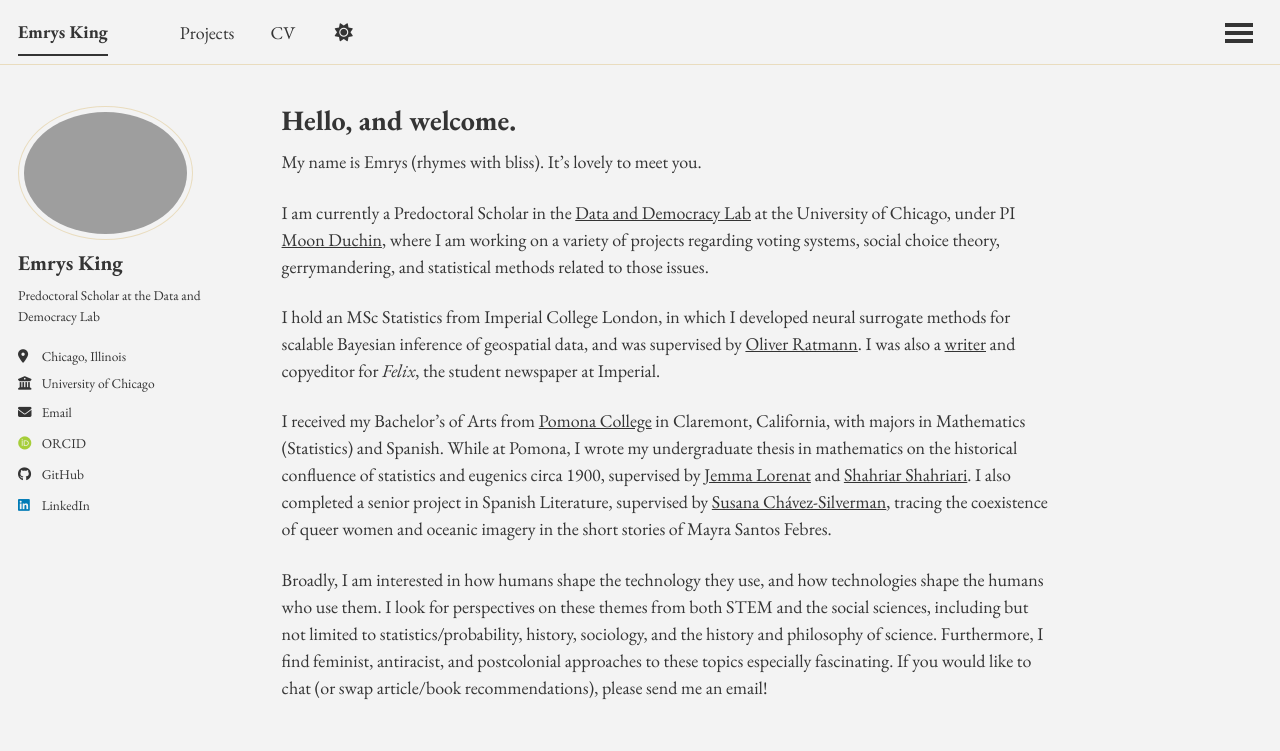
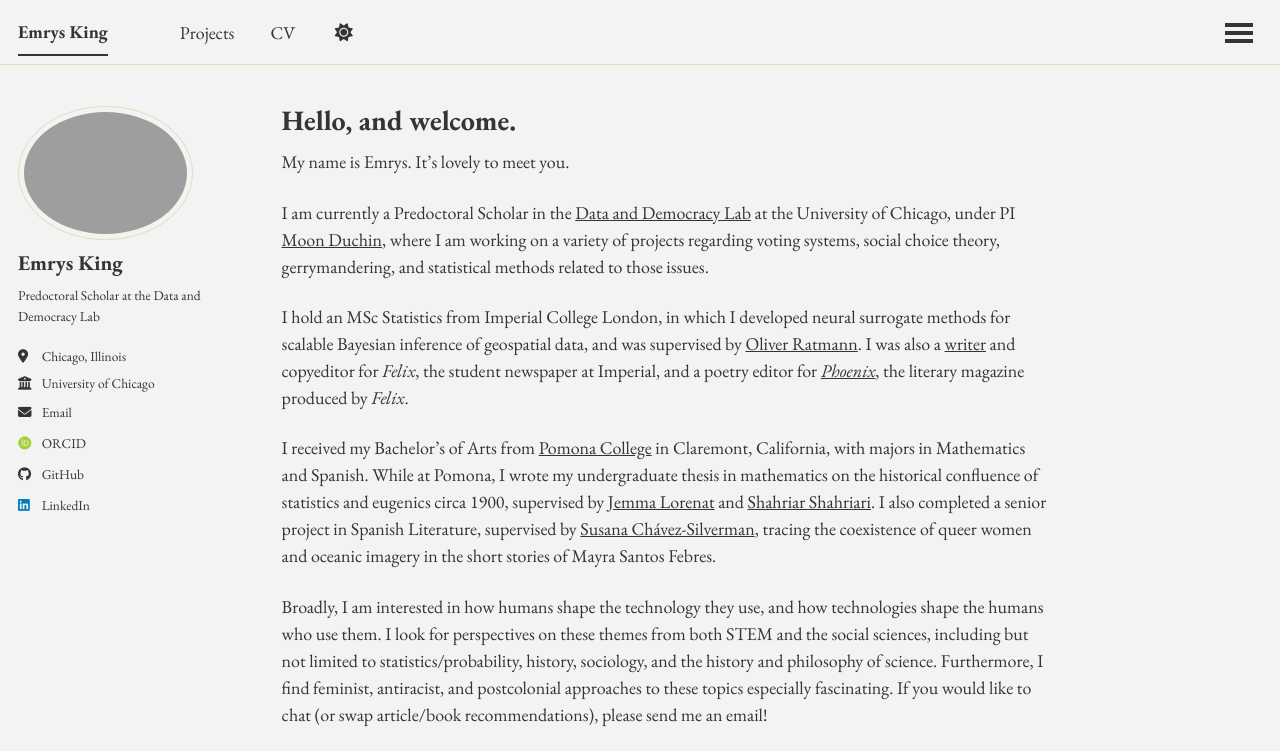
Before and after one commit to emrys-king/tbd_web, a Jekyll site: the page built from _pages/about.md, in a window 1280 px wide and 1040 px high, cut to the strip 0-751 px from the top of the window. Built offline with Jekyll 4.4.1, drawn with Linux system fonts in a browser that asks for light colours; some web fonts are replaced.

```diff
--- a/_pages/about.md
+++ b/_pages/about.md
@@ -7,12 +7,12 @@ redirect_from:
   - /about.html
 ---
 
-My name is Emrys (rhymes with bliss). It's lovely to meet you.
+My name is Emrys. It's lovely to meet you.
 
 I am currently a Predoctoral Scholar in the [Data and Democracy Lab](https://data-democracy.org/) at the University of Chicago, under PI [Moon Duchin](https://computerscience.uchicago.edu/people/moon-duchin/), where I am working on a variety of projects regarding voting systems, social choice theory, gerrymandering, and statistical methods related to those issues.
 
-I hold an  MSc Statistics from Imperial College London, in which I developed neural surrogate methods for scalable Bayesian inference of geospatial data, and was supervised by [Oliver Ratmann](https://profiles.imperial.ac.uk/oliver.ratmann05). I was also a [writer](https://felixonline.co.uk/author/emrys/) and copyeditor for *Felix*, the student newspaper at Imperial.
+I hold an  MSc Statistics from Imperial College London, in which I developed neural surrogate methods for scalable Bayesian inference of geospatial data, and was supervised by [Oliver Ratmann](https://profiles.imperial.ac.uk/oliver.ratmann05). I was also a [writer](https://felixonline.co.uk/author/emrys/) and copyeditor for *Felix*, the student newspaper at Imperial, and a poetry editor for [*Phoenix*](https://phoenixzine.org/), the literary magazine produced by *Felix*.
 
-I received my Bachelor's of Arts from [Pomona College](https://www.pomona.edu/about) in Claremont, California, with majors in Mathematics (Statistics) and Spanish. While at Pomona, I wrote my undergraduate thesis in mathematics on the historical confluence of statistics and eugenics circa 1900, supervised by [Jemma Lorenat](https://www.jemmalorenat.com/) and [Shahriar Shahriari](https://www.pomona.edu/directory/people/shahriar-shahriari). I also completed a senior project in Spanish Literature, supervised by [Susana Chávez-Silverman](https://www.pomona.edu/directory/people/susana-chavez-silverman), tracing the coexistence of queer women and oceanic imagery in the short stories of Mayra Santos Febres.
+I received my Bachelor's of Arts from [Pomona College](https://www.pomona.edu/about) in Claremont, California, with majors in Mathematics and Spanish. While at Pomona, I wrote my undergraduate thesis in mathematics on the historical confluence of statistics and eugenics circa 1900, supervised by [Jemma Lorenat](https://www.jemmalorenat.com/) and [Shahriar Shahriari](https://www.pomona.edu/directory/people/shahriar-shahriari). I also completed a senior project in Spanish Literature, supervised by [Susana Chávez-Silverman](https://www.pomona.edu/directory/people/susana-chavez-silverman), tracing the coexistence of queer women and oceanic imagery in the short stories of Mayra Santos Febres.
 
 Broadly, I am interested in how humans shape the technology they use, and how technologies shape the humans who use them. I look for perspectives on these themes from both STEM and the social sciences, including but not limited to statistics/probability, history, sociology, and the history and philosophy of science. Furthermore, I find feminist, antiracist, and postcolonial approaches to these topics especially fascinating. If you would like to chat (or swap article/book recommendations), please send me an email!
--- /dev/null
+++ b/robots.txt
@@ -0,0 +1,2 @@
+User-agent: *
+Disallow: /
```
